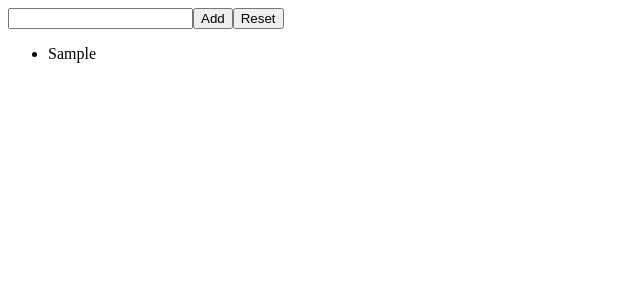
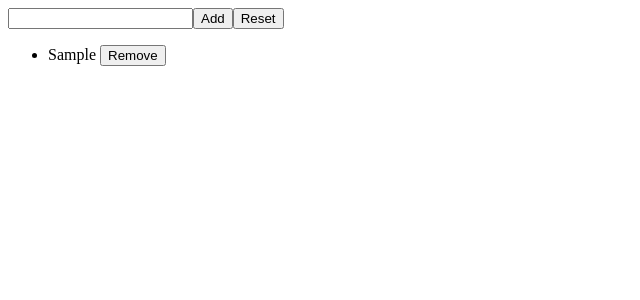
Before and after one commit to hershellayton95/esercizi-react, a React (Create React App) app: page / in a window 1280 px wide. Both pictures are taken after typing "Sample" into the empty fields and a click on the button "Add". Shown: the top 300 px of the page, without its empty margins (0-640 px from the left). Built offline with nearby package versions, Linux system fonts and the light colour scheme.

Commit message:
create list 6

```diff
--- a/src/TodoList.js
+++ b/src/TodoList.js
@@ -18,8 +18,9 @@ export class TodoList extends React.Component {
     }
 
     hadlerButton = () => {
-        this.state.items.push(this.state.item);
+        const array = this.state.items.concat(this.state.item);
         this.setState({
+            items: array,
             item: ""
         })
     }
@@ -31,9 +32,26 @@ export class TodoList extends React.Component {
         })
     }
 
+    removeItem = (event) => {
+        //non mi piace sta soluzione, se due elementi sono uguali li elimino entrambi
+        // const parentText = event.target.parentNode.innerText;
+        // const firstElement = parentText.split(" ")[0];
+        // this.setState({
+        //     items: this.state.items.filter(items => items !== firstElement)
+        // })
+
+        //sfrutterò gli indici univoci
+        const indexLi = event.target.attributes.indexli.value;
+        const arrayTemp = [...this.state.items];
+        arrayTemp.splice(indexLi,1);
+        this.setState({
+                items: arrayTemp
+        })
+    }
+
     render() {
 
-        const lisItems = this.state.items.map((elem, index) => <li key={elem + index}>{elem}</li>)
+        const lisItems = this.state.items.map((elem, index) => <li key={elem + index}>{elem} <button onClick={this.removeItem} indexli={index}>Remove</button></li>)
         return (
             <div>
                 <input type="text" name="item" value={this.state.item} onChange={this.hadlerInput} />
```
Also changed, not shown: Lists 05.txt (deleted), Lists 06.txt (added).
